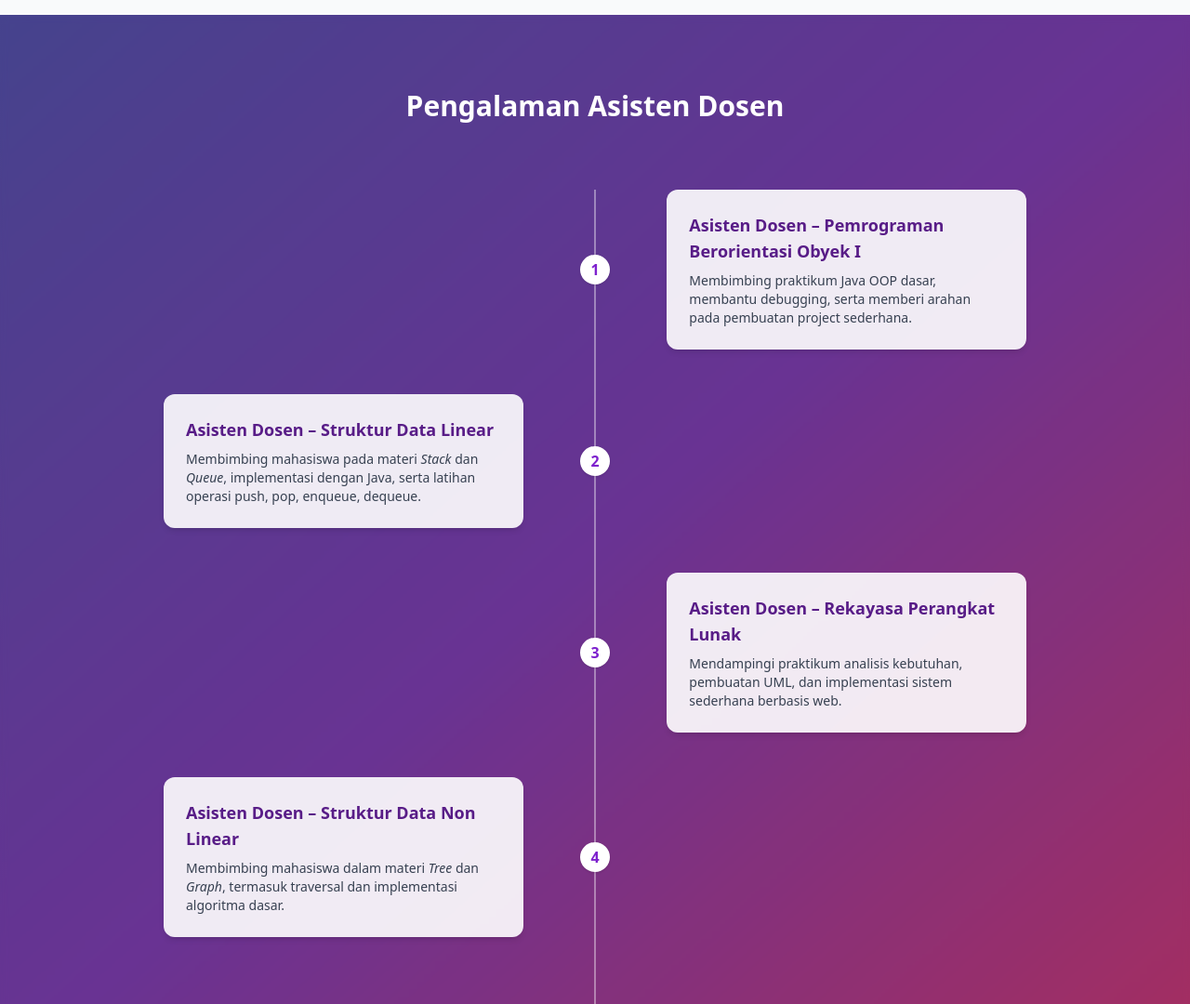
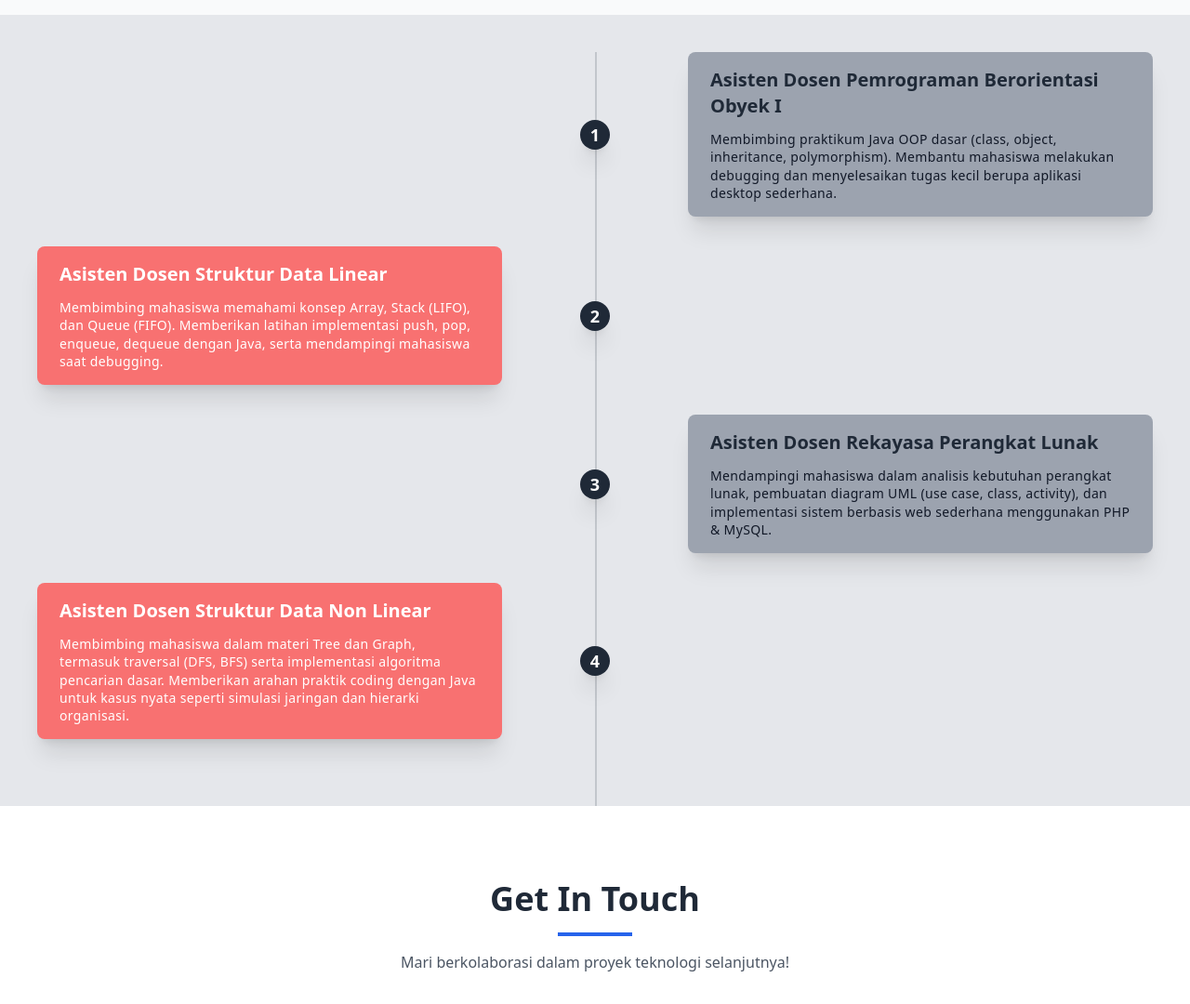
Before and after one commit to RibkaRestu/portofolio-maria-ribka, a plain HTML site: page index.html in a window 1280 px wide. Shown: the part 4560-5640 px from the top of the page at 93% size. Drawn offline with nearby package versions, Linux system fonts and the light colour scheme.

Commit message:
pengalaman kampus edit

```diff
--- a/index.html
+++ b/index.html
@@ -466,69 +466,72 @@
 
     </section>
 
-   <!-- Timeline Experience -->
+   <!-- component -->
+<div class="container bg-gray-200 mx-auto w-full h-full">
+    <div class="relative wrap overflow-hidden p-10 h-full">
+        <div class="border-2-2 absolute border-opacity-20 border-gray-700 h-full border" style="left: 50%"></div>
 
-<section class="py-20 bg-gradient-to-br from-indigo-900 via-purple-900 to-pink-800 relative overflow-hidden">
- <!-- Lapisan glossy -->
-  <div class="absolute inset-0 bg-white bg-opacity-10 backdrop-blur-sm"></div>
-
-  <div class="relative max-w-5xl mx-auto px-6">
-    <h2 class="text-3xl font-bold text-center text-white mb-12">Pengalaman Asisten Dosen</h2>
-
-    <div class="relative wrap overflow-hidden p-6 h-full">
-      <!-- Garis Tengah -->
-      <div class="border-l-2 border-white border-opacity-40 absolute h-full left-1/2 transform -translate-x-1/2"></div>
-
-      <!-- Item 1 -->
-      <div class="mb-12 flex justify-between items-center w-full">
-        <div class="w-5/12"></div>
-        <div class="z-20 flex items-center justify-center bg-white text-purple-700 font-bold w-8 h-8 rounded-full shadow">
-          1
+        <!-- right timeline -->
+        <div class="mb-8 flex justify-between items-center w-full right-timeline">
+            <div class="order-1 w-5/12"></div>
+            <div class="z-20 flex items-center order-1 bg-gray-800 shadow-xl w-8 h-8 rounded-full">
+                <h1 class="mx-auto font-semibold text-lg text-white">1</h1>
             </div>
-        <div class="bg-white bg-opacity-90 rounded-xl shadow-md p-6 w-5/12">
-          <h3 class="font-semibold text-lg text-purple-900">Asisten Dosen – Pemrograman Berorientasi Obyek I</h3>
-          <p class="text-sm text-gray-700 mt-2">Membimbing praktikum Java OOP dasar, membantu debugging, serta memberi arahan pada pembuatan project sederhana.</p>
+            <div class="order-1 bg-gray-400 rounded-lg shadow-xl w-5/12 px-6 py-4">
+                <h3 class="mb-3 font-bold text-gray-800 text-xl">Asisten Dosen Pemrograman Berorientasi Obyek I</h3>
+                <p class="text-sm leading-snug tracking-wide text-gray-900 text-opacity-100">
+                    Membimbing praktikum Java OOP dasar (class, object, inheritance, polymorphism).
+                    Membantu mahasiswa melakukan debugging dan menyelesaikan tugas kecil berupa aplikasi desktop sederhana.
+                </p>
             </div>
         </div>
 
-      <!-- Item 2 -->
-      <div class="mb-12 flex justify-between flex-row-reverse items-center w-full">
-        <div class="w-5/12"></div>
-        <div class="z-20 flex items-center justify-center bg-white text-purple-700 font-bold w-8 h-8 rounded-full shadow">
-          2
+        <!-- left timeline -->
+        <div class="mb-8 flex justify-between flex-row-reverse items-center w-full left-timeline">
+            <div class="order-1 w-5/12"></div>
+            <div class="z-20 flex items-center order-1 bg-gray-800 shadow-xl w-8 h-8 rounded-full">
+                <h1 class="mx-auto text-white font-semibold text-lg">2</h1>
             </div>
-        <div class="bg-white bg-opacity-90 rounded-xl shadow-md p-6 w-5/12">
-          <h3 class="font-semibold text-lg text-purple-900">Asisten Dosen – Struktur Data Linear</h3>
-          <p class="text-sm text-gray-700 mt-2">Membimbing mahasiswa pada materi <em>Stack</em> dan <em>Queue</em>, implementasi dengan Java, serta latihan operasi push, pop, enqueue, dequeue.</p>
+            <div class="order-1 bg-red-400 rounded-lg shadow-xl w-5/12 px-6 py-4">
+                <h3 class="mb-3 font-bold text-white text-xl">Asisten Dosen Struktur Data Linear</h3>
+                <p class="text-sm font-medium leading-snug tracking-wide text-white text-opacity-100">
+                    Membimbing mahasiswa memahami konsep Array, Stack (LIFO), dan Queue (FIFO).
+                    Memberikan latihan implementasi push, pop, enqueue, dequeue dengan Java, serta mendampingi mahasiswa saat debugging.
+                </p>
             </div>
         </div>
 
-      <!-- Item 3 -->
-      <div class="mb-12 flex justify-between items-center w-full">
-        <div class="w-5/12"></div>
-        <div class="z-20 flex items-center justify-center bg-white text-purple-700 font-bold w-8 h-8 rounded-full shadow">
-          3
+        <!-- right timeline -->
+        <div class="mb-8 flex justify-between items-center w-full right-timeline">
+            <div class="order-1 w-5/12"></div>
+            <div class="z-20 flex items-center order-1 bg-gray-800 shadow-xl w-8 h-8 rounded-full">
+                <h1 class="mx-auto font-semibold text-lg text-white">3</h1>
             </div>
-        <div class="bg-white bg-opacity-90 rounded-xl shadow-md p-6 w-5/12">
-          <h3 class="font-semibold text-lg text-purple-900">Asisten Dosen – Rekayasa Perangkat Lunak</h3>
-          <p class="text-sm text-gray-700 mt-2">Mendampingi praktikum analisis kebutuhan, pembuatan UML, dan implementasi sistem sederhana berbasis web.</p>
+            <div class="order-1 bg-gray-400 rounded-lg shadow-xl w-5/12 px-6 py-4">
+                <h3 class="mb-3 font-bold text-gray-800 text-xl">Asisten Dosen Rekayasa Perangkat Lunak</h3>
+                <p class="text-sm leading-snug tracking-wide text-gray-900 text-opacity-100">
+                    Mendampingi mahasiswa dalam analisis kebutuhan perangkat lunak, pembuatan diagram UML (use case, class, activity),
+                    dan implementasi sistem berbasis web sederhana menggunakan PHP & MySQL.
+                </p>
             </div>
         </div>
 
-      <!-- Item 4 -->
-      <div class="mb-12 flex justify-between flex-row-reverse items-center w-full">
-        <div class="w-5/12"></div>
-        <div class="z-20 flex items-center justify-center bg-white text-purple-700 font-bold w-8 h-8 rounded-full shadow">
-          4
+        <!-- left timeline -->
+        <div class="mb-8 flex justify-between flex-row-reverse items-center w-full left-timeline">
+            <div class="order-1 w-5/12"></div>
+            <div class="z-20 flex items-center order-1 bg-gray-800 shadow-xl w-8 h-8 rounded-full">
+                <h1 class="mx-auto text-white font-semibold text-lg">4</h1>
             </div>
-        <div class="bg-white bg-opacity-90 rounded-xl shadow-md p-6 w-5/12">
-          <h3 class="font-semibold text-lg text-purple-900">Asisten Dosen – Struktur Data Non Linear</h3>
-          <p class="text-sm text-gray-700 mt-2">Membimbing mahasiswa dalam materi <em>Tree</em> dan <em>Graph</em>, termasuk traversal dan implementasi algoritma dasar.</p>
+            <div class="order-1 bg-red-400 rounded-lg shadow-xl w-5/12 px-6 py-4">
+                <h3 class="mb-3 font-bold text-white text-xl">Asisten Dosen Struktur Data Non Linear</h3>
+                <p class="text-sm font-medium leading-snug tracking-wide text-white text-opacity-100">
+                    Membimbing mahasiswa dalam materi Tree dan Graph, termasuk traversal (DFS, BFS) serta implementasi algoritma pencarian dasar.
+                    Memberikan arahan praktik coding dengan Java untuk kasus nyata seperti simulasi jaringan dan hierarki organisasi.
+                </p>
             </div>
         </div>
     </div>
 </div>
-</section>
 
 
     <!-- Contact Section -->
```
Lines whose indentation alone changed are shown as unchanged.
